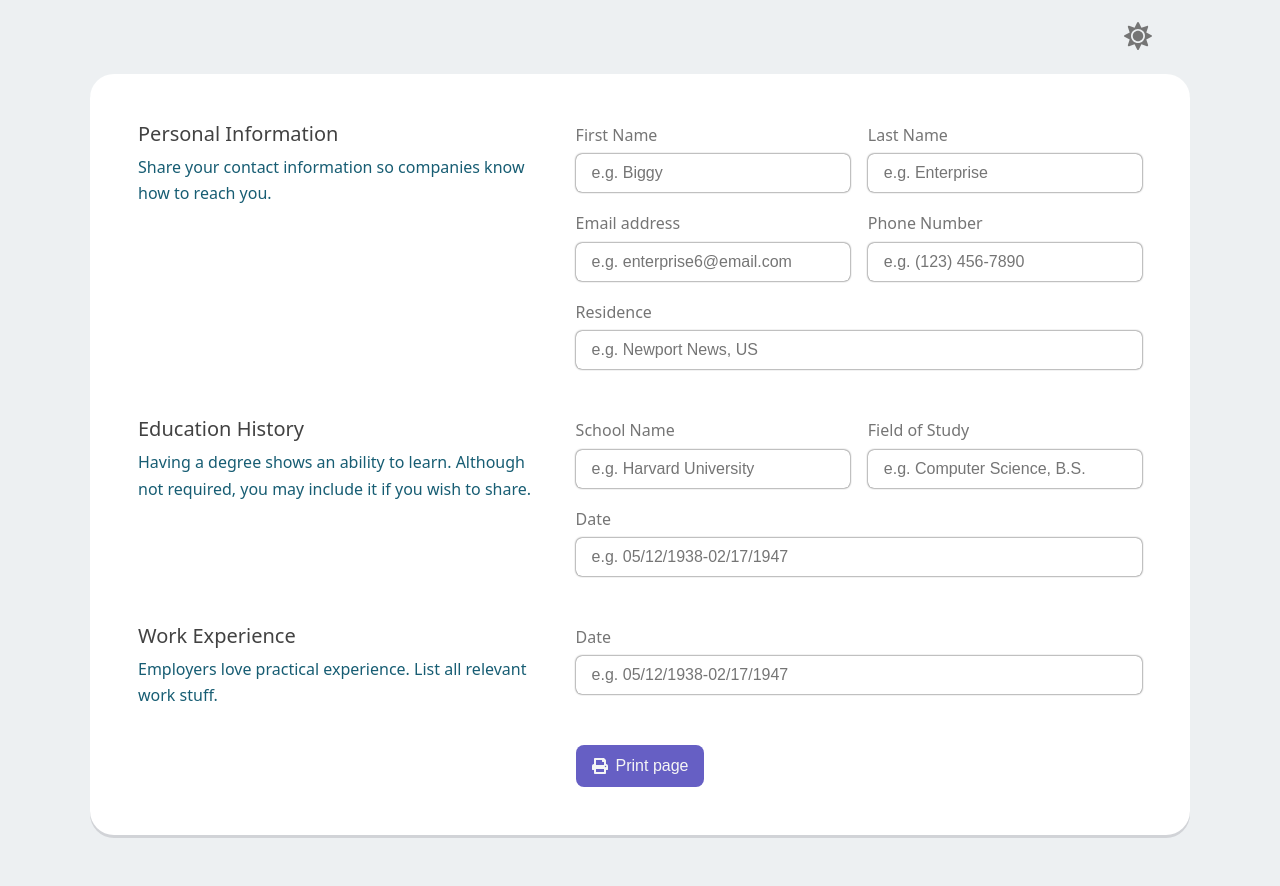
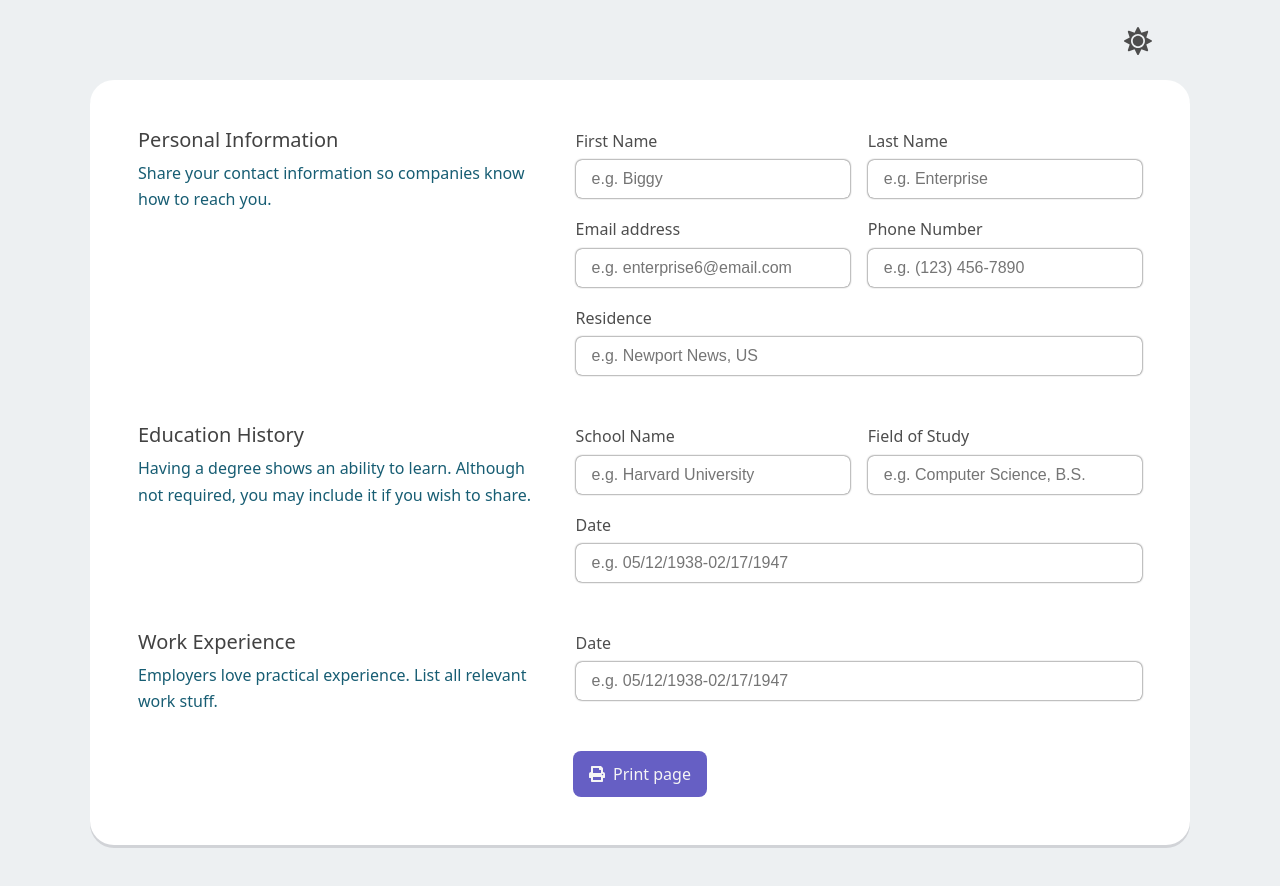
Before and after one commit to AnOrdinaryUsername/CV-Generator, a React (Create React App) app: page / in a window 1280 px wide. Shown: the top 886 px of the page. Built offline with nearby package versions, Linux system fonts and the light colour scheme.

Commit message:
style: Create color var for fieldset line

```diff
--- a/src/index.css
+++ b/src/index.css
@@ -159,22 +159,24 @@ table {
 /* Default is light theme. */
 :root {
   --bg-color: hsl(204, 15%, 94%);
-  --font-color: hsl(0, 0%, 46%);
+  --font-color: hsl(0, 0%, 30%);
   --heading-color: hsl(0, 0%, 26%);
 
   --form-bg-color: hsl(0, 0%, 100%);
   --form-shadow-color: hsl(220deg 7% 83%);
   --legend-desc-color: hsl(194, 67%, 27%);
+  --fieldset-line-color: hsla(0, 0%, 26%, 0.4); /* Based on heading color */
 }
 
 [data-theme='dark'] {
   --bg-color: hsl(232, 20%, 17%);
+  --font-color: hsl(0, 0%, 96%);
   --heading-color: hsl(0, 0%, 100%);
-  --font-color: hsl(0, 0%, 96%);
 
   --form-bg-color: hsla(231, 30%, 22%, 0.85);
   --form-shadow-color: hsl(231deg 39% 8%);
   --legend-desc-color: hsl(194, 67%, 82%);
+  --fieldset-line-color: hsla(0, 0%, 100%, 0.4); /* Based on heading color */
 }
 
 html {
@@ -202,6 +204,8 @@ button {
   appearance: none;
   border: none;
   cursor: pointer;
+  font-family: inherit;
+  line-height: normal;
 }
 
 code {
```
